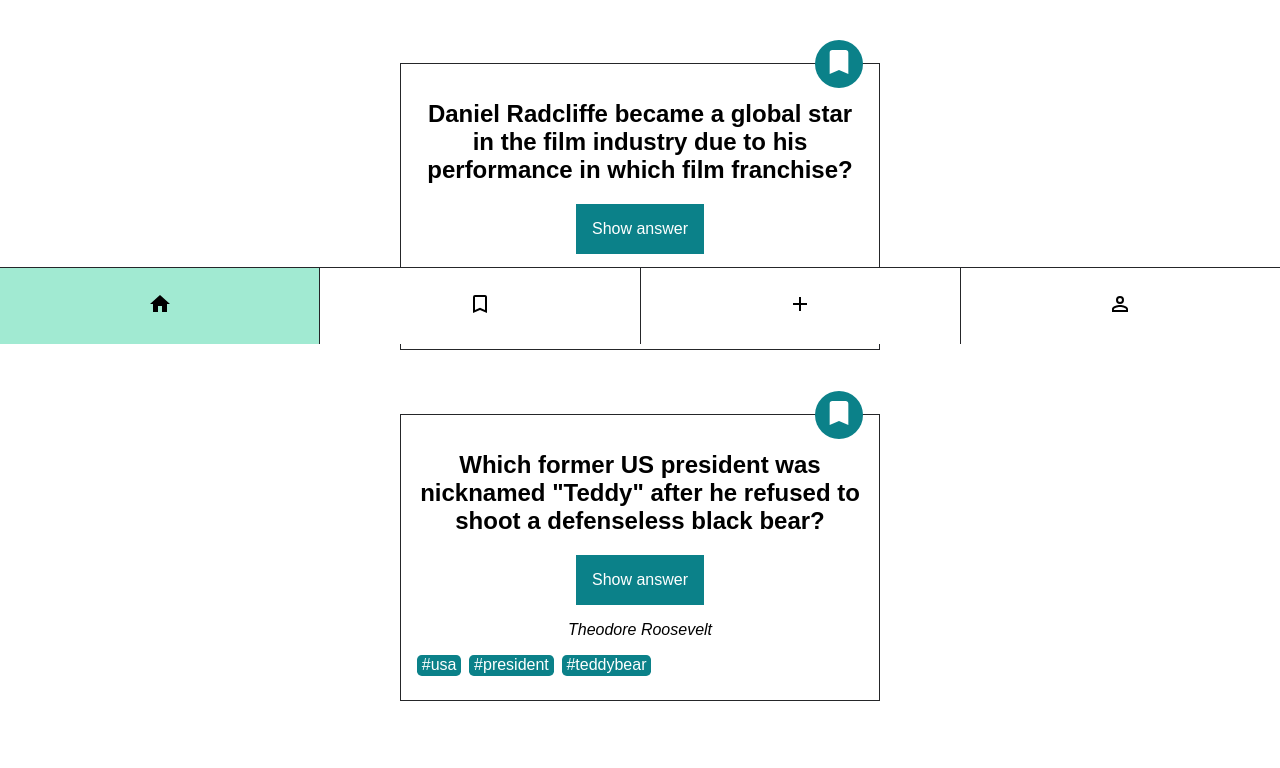
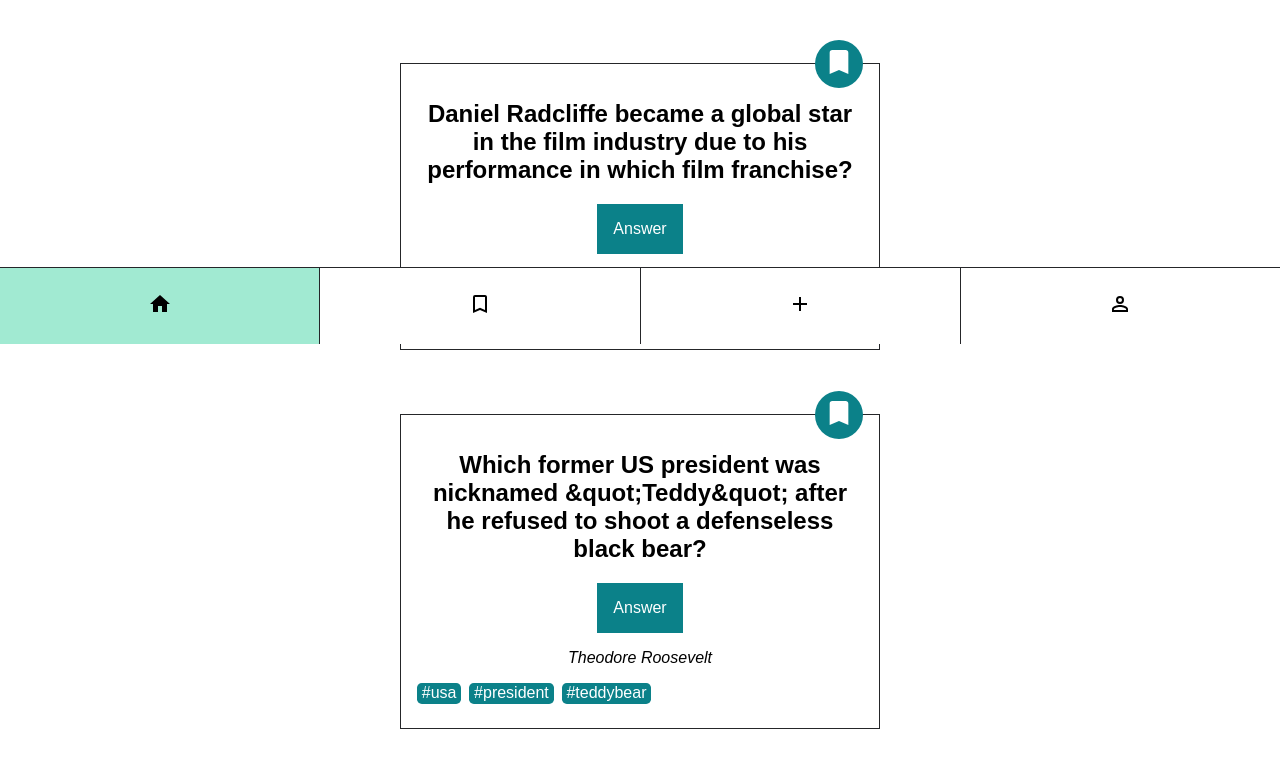
Before and after one commit to kornrumpfl/Quiz-App-Ultra, a React (Create React App) app: page / in a window 1280 px wide. Shown: the part 456-1224 px from the top of the page. Built offline with nearby package versions, Linux system fonts and the light colour scheme.

Commit message:
solution ex3

```diff
--- a/src/App.js
+++ b/src/App.js
@@ -3,18 +3,35 @@
 import Header from "./components/header/Header";
 import Navigation from "./components/navigation/Navigation";
 
+const cards = [
+  {
+    id:1234,
+    question:"In the Kingdom Heart series who provides the english voice for Master Eraqus?",
+    answer:"Mark Hamill",
+    tag:["#kingdomheart","#mastereraqus","#english voices"]
+  },
+  {
+    id:4321,
+    question:"Daniel Radcliffe became a global star in the film industry due to his performance in which film franchise?",
+    answer:"Harry Potter",
+    tag:["#danielradcliffe","#hewhomustnotbenamed","#abracadabra"]
+  },
+  {
+    id:2341,
+    question:"Which former US president was nicknamed &quot;Teddy&quot; after he refused to shoot a defenseless black bear?",
+    answer:"Theodore Roosevelt",
+    tag:["#usa","#president","#teddybear"]
+  }
+];
 
 function App() {
   return (
     <div className="App">
       <Header />
         <main className = "app__main">
-          <Card question="In the Kingdom Heart series who provides the english voice for Master
-							Eraqus?" answer="Mark Hamill" option1="#kingdomheart" option2="#mastereraqus" option3="#english voices"/>
-          <Card question="Daniel Radcliffe became a global star in the film industry due to his
-							performance in which film franchise?" answer="Harry Potter" option1="#danielradcliffe" option2="#hewhomustnotbenamed" option3="#abracadabra"/>
-          <Card question="Which former US president was nicknamed &quot;Teddy&quot; after he
-							refused to shoot a defenseless black bear?" answer="Theodore Roosevelt" option1="#usa" option2="#president" option3="#teddybear"/>
+        {cards.map((card) => {
+          return <Card key={card.id} card_data={card} />;
+        })}
         </main>
       <Navigation />
     </div>
--- a/src/components/card/Card.js
+++ b/src/components/card/Card.js
@@ -1,17 +1,18 @@
 import './Card.css';
+import Tag from "../tag/Tag";
 
-function Card({question,answer,option1,option2,option3}) {
+function Card({card_data}) {
     return(
         <section className="card">
-      <h2>{question}</h2>
+      <h2>{card_data.question}</h2>
       <button className="card__button-answer" type="button">
-        Show answer
+        Answer
       </button>
-      <p className="card__answer card__answer--active">{answer}</p>
+      <p className="card__answer card__answer--active">{card_data.answer}</p>
       <ul className="card__tag-list">
-        <li className="card__tag-list-item">{option1}</li>
-        <li className="card__tag-list-item">{option2}</li>
-        <li className="card__tag-list-item">{option3}</li>
+      {card_data.tag.map((tag) => {
+          return <Tag tag={tag} />;
+        })}
       </ul>
       <div className="card__button-bookmark">
         <button className="card__bookmark" aria-label="bookmark" type="button">
--- /dev/null
+++ b/src/components/tag/Tag.css
@@ -0,0 +1,5 @@
+.Tag {
+    padding: 5px 14px;
+    border-radius: 999px;
+    background-color: lightslategray;
+  }
--- /dev/null
+++ b/src/components/tag/Tag.js
@@ -0,0 +1,7 @@
+import '../card/Card';
+
+export default function Tag({ tag }) {
+    return (
+      <li className="card__tag-list-item">{tag}</li>
+    );
+  }
```
